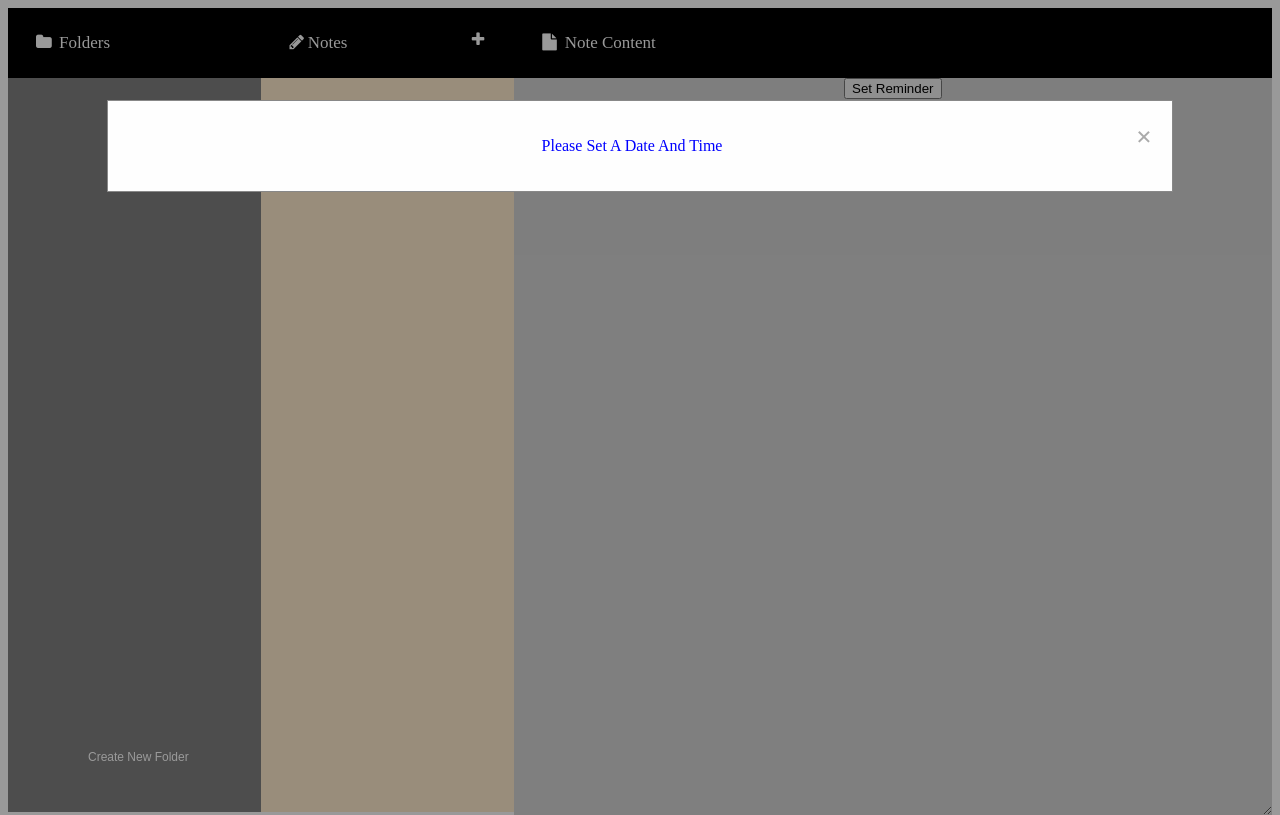
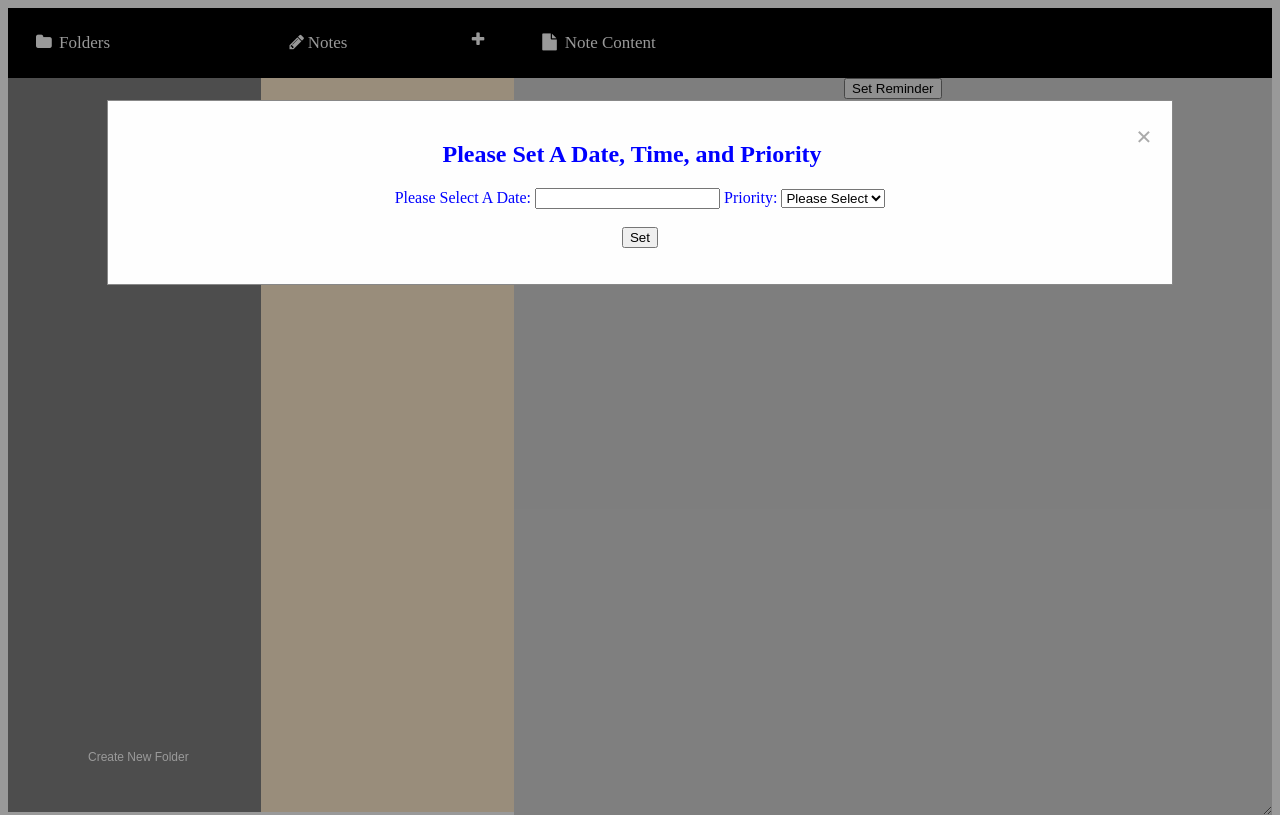
Before and after one commit to dtFocuS/noteminder-front-end, a plain HTML site: page index.html in a window 1280 px wide. Both pictures are taken after a click on the button "Set Reminder". Drawn offline with Linux system fonts and the light colour scheme; no server answers.

Commit message:
added start of form to modal

```diff
--- a/index.html
+++ b/index.html
@@ -32,8 +32,22 @@
 
               <!-- Modal content -->
               <div id="inner-modal" class="modal-content">
+
                 <span id="modal-span" class="close">&times;</span>
-                <p>Please Set A Date And Time</p>
+                <h2>Please Set A Date, Time, and Priority</h2>
+                <form id="modal-form" class="modal-select"  method="post">
+                  <label for="date">Please Select A Date: </label>
+                  <input type="text" name="" value="">
+                  <label for="priority">Priority: </label>
+                  <select id="priority" name="role" class="form-select">
+                    <option selected disabled>Please Select</option>
+                    <option value='1'>High</option>
+                    <option value='2'>Medium</option>
+                    <option value='3'>Low</option>
+                </select><br>
+                <br>
+                <button type="submit" class="btn btn-success" onclick="alert('Your reminder has been set!')" >Set</button>
+                </form>
               </div>
 
             </div>
```
